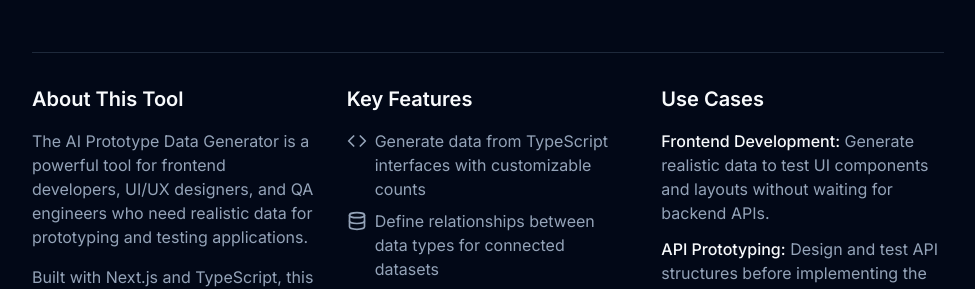
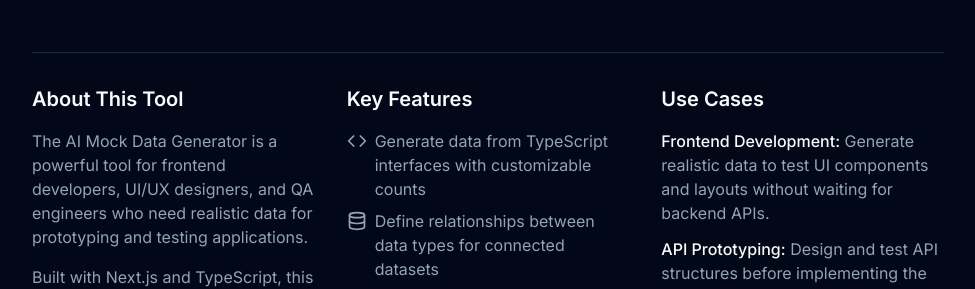
Before and after one commit to pimentellima/mock-ts-data-ai, a Next.js app: page / in a window 1280 px wide. Shown: the part 880-1169 px from the top of the page, without its empty margins (152-1127 px from the left). Built offline with nearby package versions, Linux system fonts and the light colour scheme; no server answers; what @next/env would draw is missing.

Commit message:
fix: update tool name from AI Prototype Data Generator to AI Mock Data Generator

```diff
--- a/src/app/page.tsx
+++ b/src/app/page.tsx
@@ -71,7 +71,7 @@ export default function Home() {
                             About This Tool
                         </h2>
                         <p className="text-muted-foreground mb-4">
-                            The AI Prototype Data Generator is a powerful tool
+                            The AI Mock Data Generator is a powerful tool
                             for frontend developers, UI/UX designers, and QA
                             engineers who need realistic data for prototyping
                             and testing applications.
```
